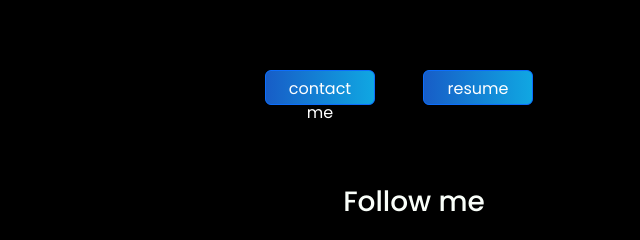
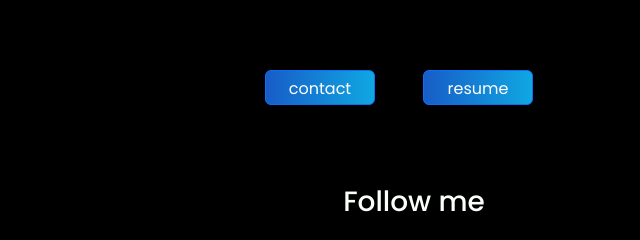
Before and after one commit to sinanex/portfolio, a plain HTML site: page index.html in a window 1280 px wide. Shown: the part 400-640 px from the top of the page, 274-914 px from the left. Drawn offline with nearby package versions, Linux system fonts and the light colour scheme.

Commit message:
secound-commit

```diff
--- a/index.html
+++ b/index.html
@@ -119,7 +119,7 @@
     >Web Developer</span></h1>
             <h5 style="color: #fafffa; padding-top: 20px;">A constant learner achiving new skills</h5>
             <div  class="d-flex justify-content-center buttons-div">
-                <button type="button" class="btn btn-primary me-5 btn-home">contact me</button>
+              <a href="#contact-sec"> <button type="button" class="btn btn-primary me-5 btn-home">contact</button></a>
                 <button type="button" class="btn btn-primary  btn-home">resume</button>
             </div>
          </div>
```
